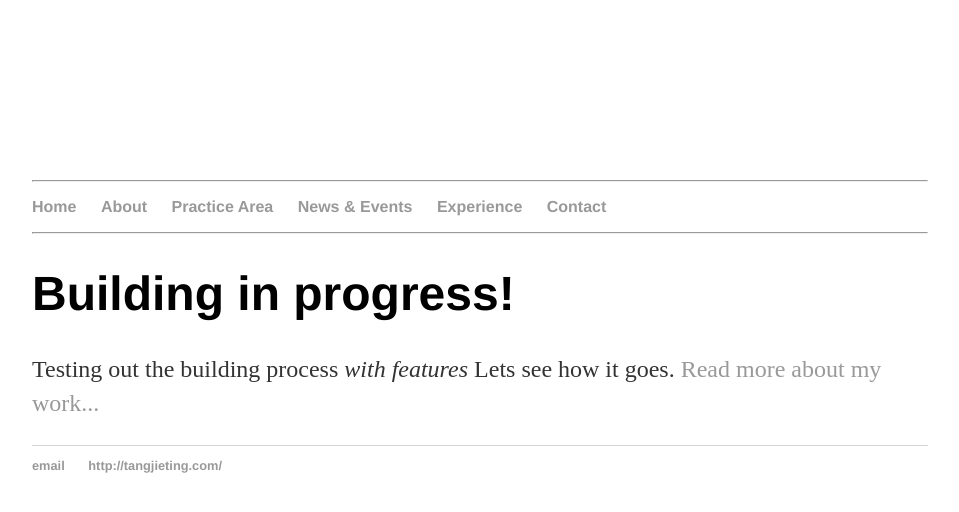
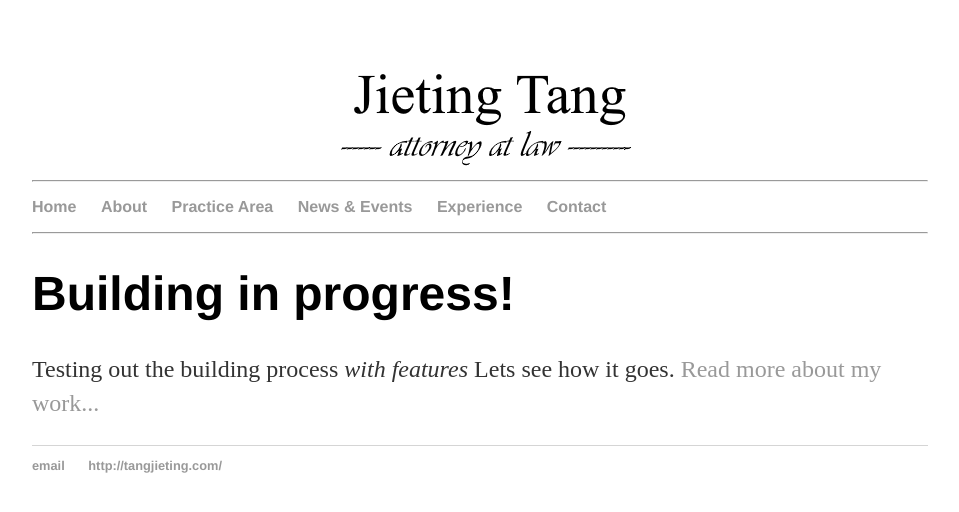
Before and after one commit to camiolo/camiolo.github.io, a Jekyll site: the page built from Test_index.html, in a window 1280 px wide. Shown: the top 512 px of the page, without its empty margins (160-1119 px from the left). Built offline with Jekyll 4.4.1, drawn with Linux system fonts in a browser that asks for light colours.

Commit message:
Update default.html

```diff
--- a/_layouts/default.html
+++ b/_layouts/default.html
@@ -10,7 +10,7 @@
 			<!-- START LOGO -->
 			<div id="logo" class="group"> <center>
 				<a href="http://tangjieting.com/" title="Jieting Tang, Esq.">
-				<img src="/images/logo.png" alt="Logo Jieting Tang, Esq." style="opacity: 1;">
+				<img src="/images/Black_logo.png" alt="Logo Jieting Tang, Esq." style="opacity: 1;">
 				</a></center>
 			</div>
 			<!-- END LOGO -->
```
